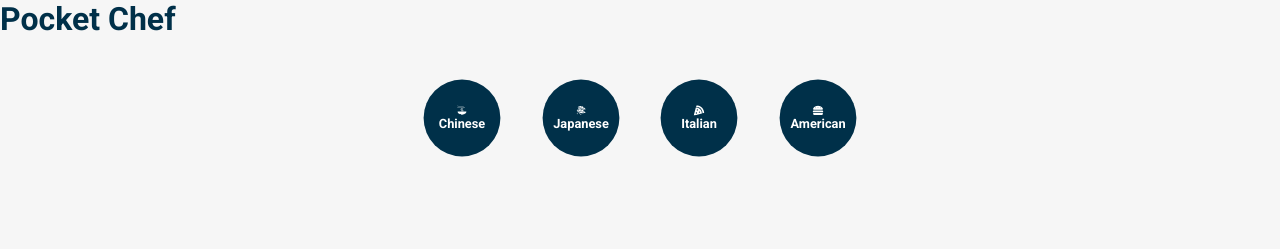
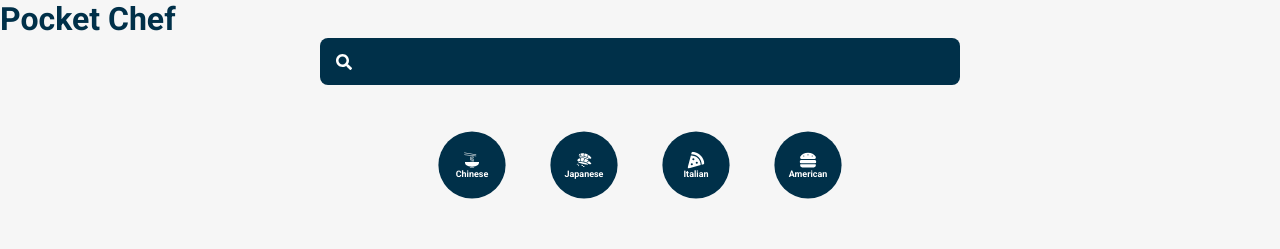
Before and after one commit to leey56522/Pocket-Chef, a React (Create React App) app: page / in a window 1280 px wide. Shown: the top 249 px of the page. Built offline with nearby package versions, Linux system fonts and the light colour scheme; no server answers.

Commit message:
starting to add search page

```diff
--- a/src/App.js
+++ b/src/App.js
@@ -1,5 +1,6 @@
 import Pages from "./pages/Pages";
 import Category from "./components/Category";
+import Search from "./components/Search";
 import { BrowserRouter } from 'react-router-dom'
 
 function App() {
@@ -7,6 +8,7 @@ function App() {
     <div className="App">
       <BrowserRouter>
         <h1>Pocket Chef</h1>
+        <Search />
         <Category />
         <Pages />
       </BrowserRouter>
--- a/src/components/Category.jsx
+++ b/src/components/Category.jsx
@@ -6,6 +6,13 @@ import styled from 'styled-components'
 import React from 'react'
 
 function Category() {
+
+    const [onHover, setOnHover] = React.useState(false);
+
+    const toggleHover = function() {
+        setOnHover(!onHover);
+    }
+
     return (
         <div id="cuisine-category">
             <SVLink to={'/cuisine/Chinese'}>
@@ -28,20 +35,29 @@ function Category() {
     )
 }
 
-const SVLink = styled.div`
+const SVLink = styled(NavLink)`
     background-color: #003049;
     color: white;
-    padding: 2rem;
+    padding: 1.5rem;
     border-radius: 50%;
     display: flex;
     flex-direction: column;
     align-items: center;
     justify-content: center;
-    margin: 2rem 0.7rem;
+    margin: 2rem 0.5rem;
     width: 6rem;
     height: 6rem;
-    transform: scale(0.8);
+    transform: scale(0.7);
     text-decoration: none;
+    cursor: pointer;
+
+    h4 {
+        font-size: 0.8rem;
+    }
+
+    svg {
+        font-size: 1.5rem;
+    }
 
     &:hover {
         background-color: #990000;
--- /dev/null
+++ b/src/components/Search.js
@@ -0,0 +1,55 @@
+import React from 'react'
+import styled from 'styled-components';
+import {FaSearch} from 'react-icons/fa';
+
+function Search() {
+
+    const [input, setInput] = React.useState('');
+
+    const submitHandler= function(e) {
+        e.preventDefault();
+    }
+
+    const changeInput = function(e) {
+        setInput(e.target.value)
+    }
+
+    return (
+        <FormStyle onSubmit={submitHandler}>
+            <div>
+                <FaSearch />
+                <input type="text" onChange={changeInput}/>
+            </div>
+        </FormStyle>
+    )
+}
+
+const FormStyle = styled.form`
+    margin: 0 auto;
+    position: relative;
+    width: 50%;
+
+    div {
+        width: 100%;
+        position: relative;
+    }
+
+    input {
+        border: none;
+        background: #003049;
+        padding: 1rem 3rem;
+        border-radius: 0.5rem;
+        outline: none;
+        width: 100%;
+        color: white;
+    }
+    svg {
+        position: absolute;
+        top: 50%;
+        left: 0%;
+        transform: translate(100%, -50%);
+        color: white;
+    }
+`
+
+export default Search
```
Also changed, not shown: src/components/test.js (deleted, +0 -48 lines), src/pages/Searched.js (added).
